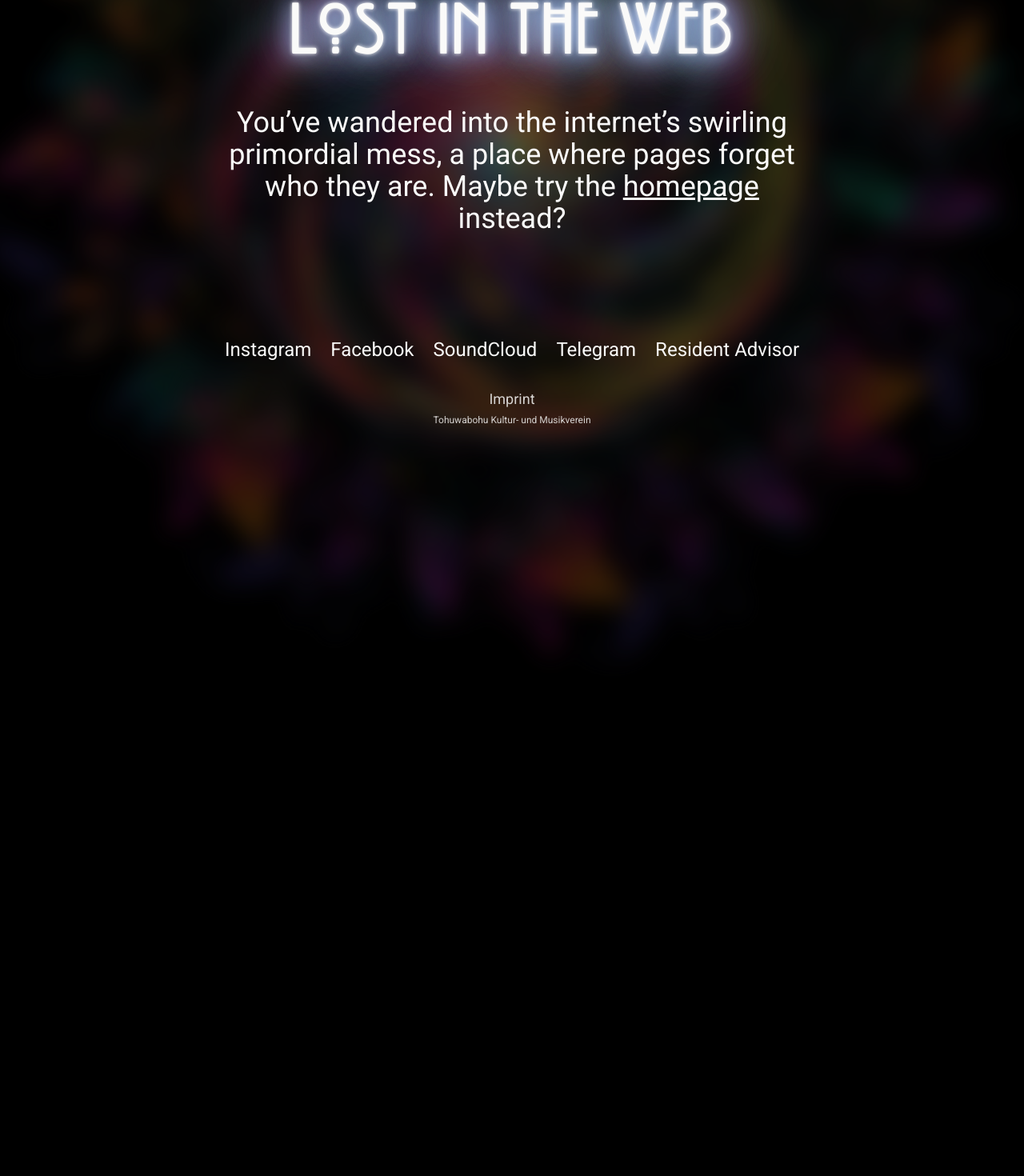
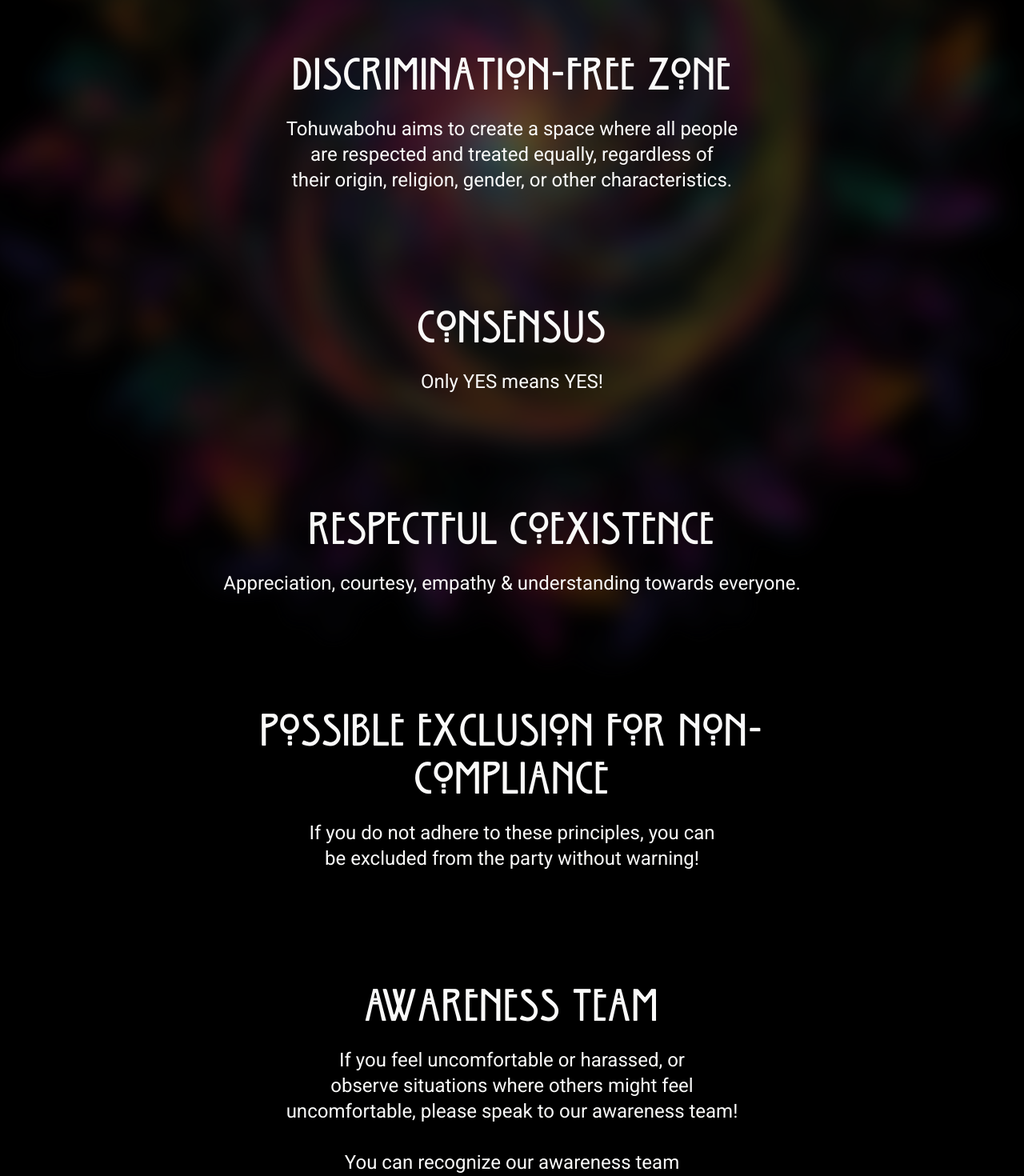
Before and after one commit to mGallee/tohuwabohu, a Next.js app: page /awareness in a window 1280 px wide. Before the commit this address had no page. Shown: the part 235-1705 px from the top of the page at 80% size. Before the commit the page ends 800 px from the top, so only its background shows below. Built offline with nearby package versions, Linux system fonts and the light colour scheme.

Commit message:
feat: add awareness page

```diff
--- a/src/app/artist/[slug]/page.tsx
+++ b/src/app/artist/[slug]/page.tsx
@@ -38,7 +38,6 @@ export default async function ArtistPage({ params }: ArtistPageProps) {
   }
 
   return (
-    <div className="flex flex-1 flex-col justify-center gap-16 py-8 md:gap-32 md:py-16">
     <section className="flex flex-col items-center gap-8 md:gap-16">
       <Image
         className="aspect-square h-[200] w-[200] rounded-full border-2 border-stone-50 md:h-[300] md:w-[300]"
@@ -71,6 +70,5 @@ export default async function ArtistPage({ params }: ArtistPageProps) {
         Go to Homepage
       </Button>
     </section>
-    </div>
   );
 }
--- /dev/null
+++ b/src/app/awareness/page.tsx
@@ -0,0 +1,56 @@
+import Button from '@/components/Button';
+
+export default function AwarenessPage() {
+  return (
+    <section className="flex flex-col items-center gap-16 md:gap-32">
+      <h1 className="text-center text-6xl md:text-8xl">Awareness</h1>
+      <div className="flex flex-col items-center gap-4 md:gap-8">
+        <h2 className="text-center text-4xl md:text-6xl">
+          Discrimination-free zone
+        </h2>
+        <p className="text-center text-xl text-balance md:text-2xl">
+          Tohuwabohu aims to create a space where all people are respected and
+          treated equally, regardless of their origin, religion, gender, or
+          other characteristics.
+        </p>
+      </div>
+      <div className="flex flex-col items-center gap-4 md:gap-8">
+        <h2 className="text-center text-4xl md:text-6xl">Consensus</h2>
+        <p className="text-center text-xl text-balance md:text-2xl">
+          Only YES means YES!
+        </p>
+      </div>
+      <div className="flex flex-col items-center gap-4 md:gap-8">
+        <h2 className="text-center text-4xl md:text-6xl">
+          Respectful coexistence
+        </h2>
+        <p className="text-center text-xl text-balance md:text-2xl">
+          Appreciation, courtesy, empathy & understanding towards everyone.
+        </p>
+      </div>
+      <div className="flex flex-col items-center gap-4 md:gap-8">
+        <h2 className="text-center text-4xl md:text-6xl">
+          Possible exclusion for non-compliance
+        </h2>
+        <p className="text-center text-xl text-balance md:text-2xl">
+          If you do not adhere to these principles, you can be excluded from the
+          party without warning!
+        </p>
+      </div>
+      <div className="flex flex-col items-center gap-4 md:gap-8">
+        <h2 className="text-center text-4xl md:text-6xl">Awareness Team</h2>
+        <p className="text-center text-xl text-balance md:text-2xl">
+          If you feel uncomfortable or harassed, or observe situations where
+          others might feel uncomfortable, please speak to our awareness team!
+        </p>
+        <p className="text-center text-xl text-balance md:text-2xl">
+          You can recognize our awareness team by the illuminated strings of
+          lights.
+        </p>
+      </div>
+      <Button as="a" href="/" variant="outlined">
+        Go to Homepage
+      </Button>
+    </section>
+  );
+}
--- a/src/app/imprint/page.tsx
+++ b/src/app/imprint/page.tsx
@@ -8,7 +8,6 @@ export const metadata: Metadata = {
 
 export default function ImprintPage() {
   return (
-    <div className="flex flex-1 flex-col justify-center gap-16 py-8 md:gap-32 md:py-16">
     <section className="flex flex-col items-center gap-8 md:gap-16">
       <h1 className="text-center text-6xl md:text-8xl">Imprint</h1>
       <div className="flex flex-col gap-8 self-stretch rounded-xl border-2 border-stone-50 bg-slate-900 p-4">
@@ -35,6 +34,5 @@ export default function ImprintPage() {
         Go to Homepage
       </Button>
     </section>
-    </div>
   );
 }
--- a/src/app/layout.tsx
+++ b/src/app/layout.tsx
@@ -88,7 +88,7 @@ export default function RootLayout({ children }: { children: ReactNode }) {
           quality={25}
         />
         <main className="flex flex-1 flex-row justify-center">
-          <div className="flex max-w-[800px] flex-1 flex-col p-4 md:p-8">
+          <div className="flex max-w-[800px] flex-1 flex-col p-4 py-8 md:p-8 md:py-16">
             {children}
           </div>
         </main>
--- a/src/app/page.tsx
+++ b/src/app/page.tsx
@@ -3,6 +3,7 @@ import Artist from '@/components/Artist';
 import Event from '@/components/Event';
 import { ARTISTS_DATA } from '@/constants/artist';
 import { EVENTS_DATA } from '@/constants/event';
+import Link from '@/components/Link';
 
 export const revalidate = 21600;
 
@@ -12,13 +13,17 @@ export default function HomePage() {
   ).sort((a, b) => a.startDate.getTime() - b.startDate.getTime());
 
   return (
-    <div className="flex flex-1 flex-col justify-center gap-16 py-8 md:gap-32 md:py-16">
+    <div className="flex flex-col justify-center gap-16 md:gap-32">
       <section className="flex flex-col gap-8 md:gap-16">
         <h1 className="animate-text-glow text-center text-6xl md:text-8xl">
           Tohuwabohu
         </h1>
         <p className="text-center text-2xl text-balance md:text-4xl">
-          Safe*r space thanks to our awareness team
+          Safe*r space thanks to our{' '}
+          <Link className="underline" href="/awareness">
+            awareness
+          </Link>{' '}
+          team
         </p>
       </section>
       {UPCOMING_EVENTS_DATA.length > 0 ? (
--- a/src/app/sitemap.ts
+++ b/src/app/sitemap.ts
@@ -6,6 +6,11 @@ export default function sitemap(): MetadataRoute.Sitemap {
   return [
     {
       url: baseUrl,
+      priority: 0.5,
+      changeFrequency: 'weekly',
+    },
+    {
+      url: `${baseUrl}/awareness`,
       priority: 0.5,
       changeFrequency: 'weekly',
     },
```
Lines whose indentation alone changed are shown as unchanged.
